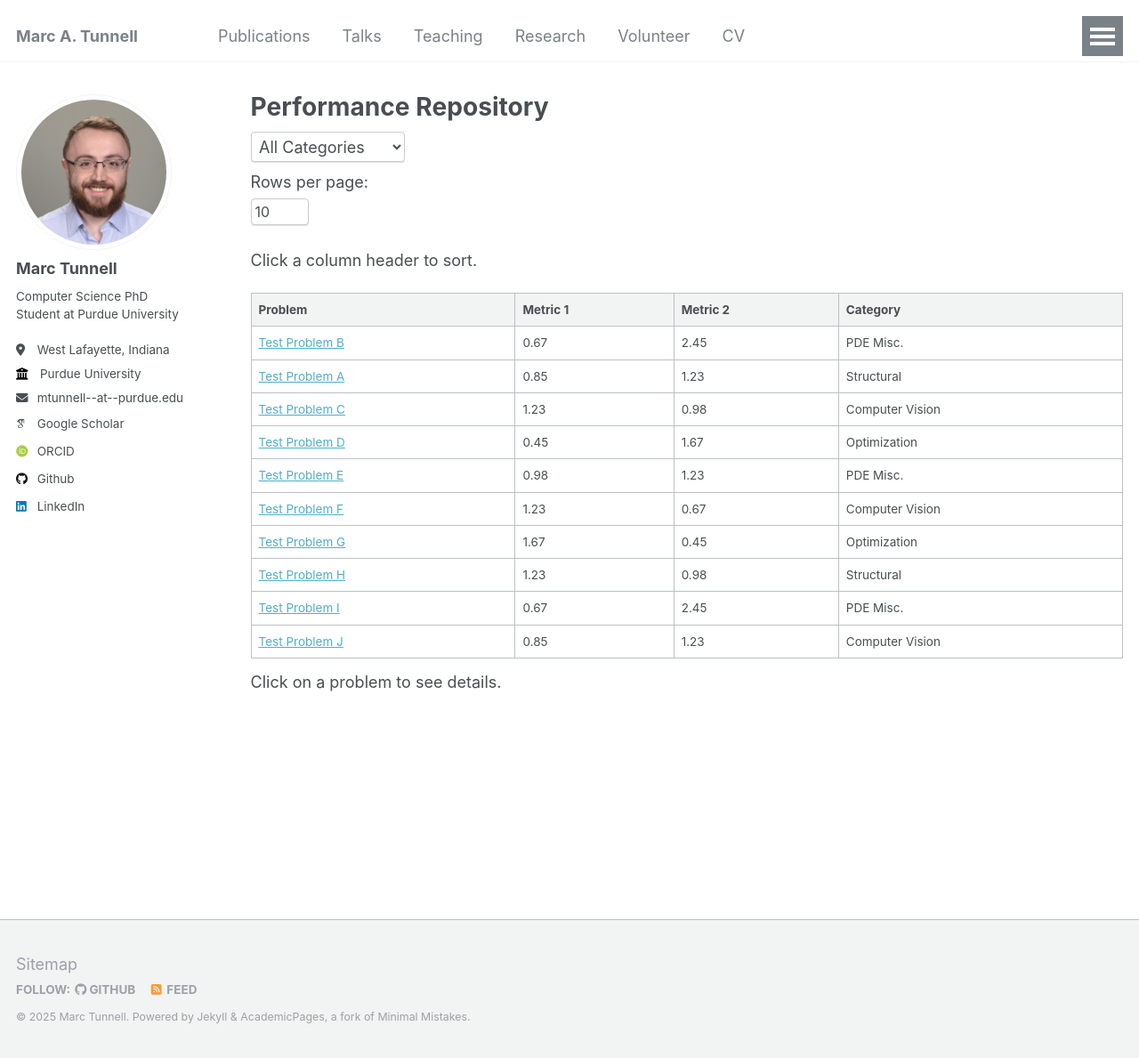
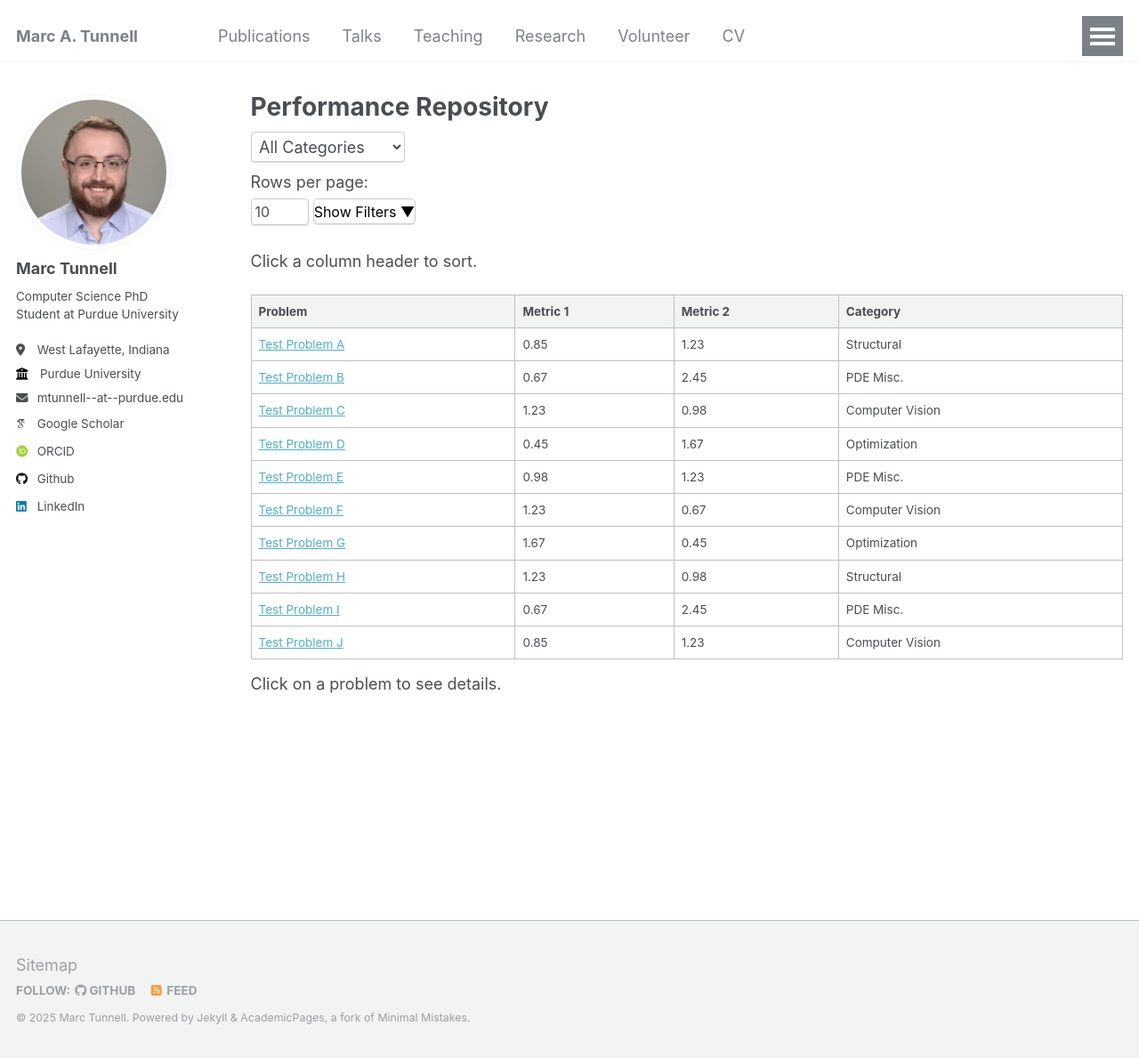
Before and after one commit to tunnellm/tunnellm.github.io, a Jekyll site: the page built from _pages/preconditioner-performance-repository.html, in a window 1280 px wide and 1189 px high. Shown: the whole window at 89% size. Built offline with Jekyll 4.4.1, drawn with Linux system fonts in a browser that asks for light colours; some web fonts are replaced.

Commit message:
Metric filters can now be hidden

```diff
--- a/_pages/preconditioner-performance-repository.html
+++ b/_pages/preconditioner-performance-repository.html
@@ -18,6 +18,28 @@
 
 <label for="rows-per-page">Rows per page:</label>
 <input type="number" id="rows-per-page" value="10" min="1" style="width: 65px; font-size: 16px;">
+
+<!-- Toggle Button -->
+<button id="toggle-filters">Show Filters ▼</button>
+
+<!-- Collapsible Filter Section -->
+<div id="filter-container">
+    <!-- Metric 1 Slider -->
+    <label for="metric1-slider">Metric 1 Range:</label>
+    <div class="slider-container">
+        <input type="range" id="metric1-range-min" step="0.01">
+        <input type="range" id="metric1-range-max" step="0.01">
+    </div>
+    <span id="metric1-range-display">Loading...</span>
+
+    <!-- Metric 2 Slider -->
+    <label for="metric2-slider">Metric 2 Range:</label>
+    <div class="slider-container">
+        <input type="range" id="metric2-range-min" step="0.01">
+        <input type="range" id="metric2-range-max" step="0.01">
+    </div>
+    <span id="metric2-range-display">Loading...</span>
+</div>
 
 <p>Click a column header to sort.</p>
 <div class="table-wrapper">
--- a/assets/css/performance.css
+++ b/assets/css/performance.css
@@ -30,3 +30,115 @@
     width: 65px;
     font-size: 16px;
 }
+
+/* Slider container for the range input */
+
+/* .slider-container input[type="range"]::-webkit-slider-runnable-track {
+    width: 100%;
+    height: 8px;
+    background: #ddd;
+    border-radius: 5px;
+} */
+
+.slider-container {
+    position: relative;
+    width: 100%;
+    max-width: 300px;
+    height: 40px;
+    display: flex;
+    align-items: center;
+}
+
+/* Background gray bar (ensure it's behind the thumbs) */
+.slider-container::before {
+    content: "";
+    position: absolute;
+    width: 100%;
+    height: 8px;
+    background: #ddd;
+    border-radius: 5px;
+    z-index: 0; /* Ensure it's below the thumbs */
+}
+
+/* Style for both range sliders */
+.slider-container input[type="range"] {
+    position: absolute;
+    width: 100%;
+    pointer-events: none;
+    -webkit-appearance: none;
+    background: none;
+    margin: 0;
+    z-index: 1; /* Ensure the sliders are above the gray bar */
+}
+
+/* Style for the slider thumbs */
+.slider-container input[type="range"]::-webkit-slider-thumb {
+    pointer-events: all;
+    -webkit-appearance: none;
+    width: 16px;
+    height: 16px;
+    background: #007bff;
+    border-radius: 50%;
+    cursor: pointer;
+    position: relative;
+    z-index: 2; /* Ensure the blue knobs are above everything */
+    margin-top: 0px;
+}
+
+.slider-container {
+    position: relative;
+    width: 100%;
+    max-width: 300px;
+    height: 40px;
+}
+
+.slider-container input[type="range"] {
+    position: absolute;
+    width: 100%;
+    pointer-events: none;
+    -webkit-appearance: none;
+    background: none;
+    margin: 0;
+}
+
+/* filter drop down */
+
+#filter-container {
+    max-height: 0;
+    overflow: hidden;
+    transition: max-height 0.3s ease-out;
+}
+
+/* #toggle-filters {
+    background-color: white;
+    color: black;
+    border: 1px solid black;
+    padding: 5px 10px;
+    height: 32px;
+    font-size: 16px;
+    cursor: pointer;
+    border-radius: 5px;
+    margin-bottom: 10px;
+}
+
+#toggle-filters:hover {
+    background-color: #f0f0f0;
+} */
+
+#toggle-filters {
+    background-color: white;
+    color: black;
+    border: 1px solid #ccc;
+    padding: 0px 0px;
+    height: 29px; /* Match input height */
+    font-size: 16px;
+    cursor: pointer;
+    border-radius: 5px;
+    margin-bottom: 10px;
+    /* box-shadow: 2px 2px 5px rgba(0, 0, 0, 0.1); Match dropdown and input */
+    box-shadow: 0px 1px 0px 0px rgba(0,0,0,0.1)
+}
+
+#toggle-filters:hover {
+    background-color: #f0f0f0;
+}
--- a/assets/js/table.js
+++ b/assets/js/table.js
@@ -7,8 +7,103 @@
             const paginationContainer = document.getElementById("pagination");
             const detailsDiv = document.getElementById("details");
 
+            const toggleButton = document.getElementById("toggle-filters");
+            const filterContainer = document.getElementById("filter-container");
+
+            toggleButton.addEventListener("click", function () {
+                if (filterContainer.style.maxHeight === "0px" || filterContainer.style.maxHeight === "") {
+                    filterContainer.style.maxHeight = "200px"; // Adjust height as needed
+                    toggleButton.textContent = "Hide Filters ▲";
+                } else {
+                    filterContainer.style.maxHeight = "0px";
+                    toggleButton.textContent = "Show Filters ▼";
+                }
+            });
+
+
+            const metric1MinSlider = document.getElementById("metric1-range-min");
+            const metric1MaxSlider = document.getElementById("metric1-range-max");
+            const metric2MinSlider = document.getElementById("metric2-range-min");
+            const metric2MaxSlider = document.getElementById("metric2-range-max");
+
+            const metric1RangeDisplay = document.getElementById("metric1-range-display");
+            const metric2RangeDisplay = document.getElementById("metric2-range-display");
+
+            let metric1Min, metric1Max, metric2Min, metric2Max;
+
+            // Determine the min/max values in the dataset
+            metric1Min = Math.min(...data.map(d => d.metric1));
+            metric1Max = Math.max(...data.map(d => d.metric1));
+            metric2Min = Math.min(...data.map(d => d.metric2));
+            metric2Max = Math.max(...data.map(d => d.metric2));
+
+            // Set sliders to these values
+            metric1MinSlider.min = metric1Min;
+            metric1MinSlider.max = metric1Max;
+            metric1MinSlider.value = metric1Min;
+            metric1MaxSlider.min = metric1Min;
+            metric1MaxSlider.max = metric1Max;
+            metric1MaxSlider.value = metric1Max;
+
+            metric2MinSlider.min = metric2Min;
+            metric2MinSlider.max = metric2Max;
+            metric2MinSlider.value = metric2Min;
+            metric2MaxSlider.min = metric2Min;
+            metric2MaxSlider.max = metric2Max;
+            metric2MaxSlider.value = metric2Max;
+
+            // Show initial range values
+            metric1RangeDisplay.textContent = `${metric1Min} - ${metric1Max}`;
+            metric2RangeDisplay.textContent = `${metric2Min} - ${metric2Max}`;
+
+            function filterBySliders() {
+                let minMetric1 = parseFloat(metric1MinSlider.value);
+                let maxMetric1 = parseFloat(metric1MaxSlider.value);
+                let minMetric2 = parseFloat(metric2MinSlider.value);
+                let maxMetric2 = parseFloat(metric2MaxSlider.value);
+
+                // Prevent knobs from crossing
+                if (minMetric1 >= maxMetric1) {
+                    metric1MinSlider.value = maxMetric1 - 0.01;
+                }
+                if (maxMetric1 <= minMetric1) {
+                    metric1MaxSlider.value = minMetric1 + 0.01;
+                }
+                if (minMetric2 >= maxMetric2) {
+                    metric2MinSlider.value = maxMetric2 - 0.01;
+                }
+                if (maxMetric2 <= minMetric2) {
+                    metric2MaxSlider.value = minMetric2 + 0.01;
+                }
+
+                // Update displayed range values
+                metric1RangeDisplay.textContent = `${metric1MinSlider.value} - ${metric1MaxSlider.value}`;
+                metric2RangeDisplay.textContent = `${metric2MinSlider.value} - ${metric2MaxSlider.value}`;
+
+                // Filter data based on slider values
+                const filteredData = data.filter(entry =>
+                    entry.metric1 >= parseFloat(metric1MinSlider.value) &&
+                    entry.metric1 <= parseFloat(metric1MaxSlider.value) &&
+                    entry.metric2 >= parseFloat(metric2MinSlider.value) &&
+                    entry.metric2 <= parseFloat(metric2MaxSlider.value)
+                );
+
+                currentPage = 1; // Reset to first page when filtering
+                updateTableAndPagination(filteredData);
+            }
+
+            // Attach event listeners for both sliders
+            metric1MinSlider.addEventListener("input", filterBySliders);
+            metric1MaxSlider.addEventListener("input", filterBySliders);
+            metric2MinSlider.addEventListener("input", filterBySliders);
+            metric2MaxSlider.addEventListener("input", filterBySliders);
+
+
             let currentSortColumn = "problem";
             let currentSortOrder = "asc";
+
+            data.sort((a, b) => a.problem.localeCompare(b.problem)); // Default sorting by Problem
+
             let currentPage = 1;
             // const rowsPerPage = 10; // Adjust this value to control how many rows appear per page
             let rowsPerPage = 10; // Default value
@@ -95,45 +190,6 @@
                 });
             }
 
-            // function renderPaginationControls(filteredData, totalPages) {
-            //     paginationContainer.innerHTML = "";
-            //     if (totalPages <= 1) return; // Hide pagination if only one page
-
-            //     const prevButton = document.createElement("button");
-            //     prevButton.textContent = "Previous";
-            //     prevButton.disabled = currentPage === 1;
-            //     prevButton.addEventListener("click", () => {
-            //         currentPage--;
-            //         updateTableAndPagination(filteredData);
-            //     });
-
-            //     paginationContainer.appendChild(prevButton);
-
-            //     for (let i = 1; i <= totalPages; i++) {
-            //         const pageButton = document.createElement("button");
-            //         pageButton.textContent = i;
-            //         pageButton.classList.add("page-btn");
-            //         if (i === currentPage) {
-            //             pageButton.style.fontWeight = "bold";
-            //         }
-            //         pageButton.addEventListener("click", () => {
-            //             currentPage = i;
-            //             updateTableAndPagination(filteredData);
-            //         });
-            //         paginationContainer.appendChild(pageButton);
-            //     }
-
-            //     const nextButton = document.createElement("button");
-            //     nextButton.textContent = "Next";
-            //     nextButton.disabled = currentPage === totalPages;
-            //     nextButton.addEventListener("click", () => {
-            //         currentPage++;
-            //         updateTableAndPagination(filteredData);
-            //     });
-
-            //     paginationContainer.appendChild(nextButton);
-            // }
-
             function renderPaginationControls(filteredData, totalPages) {
                 paginationContainer.innerHTML = "";
                 if (totalPages <= 1) return; // Hide pagination if only one page
@@ -190,6 +246,7 @@
                 updateTableAndPagination(filteredData);
             });
 
+
             // Sorting functionality with arrows
             document.querySelectorAll(".sortable").forEach(header => {
                 const sortArrow = header.querySelector(".sort-arrow");
@@ -231,9 +288,10 @@
                         }
                     });
 
+
+
                     currentPage = 1; // Reset to first page when sorting
                     updateTableAndPagination(data);
-                    data.sort((a, b) => a.problem.localeCompare(b.problem)); // Default sorting by Problem
 
                 });
             });
```
